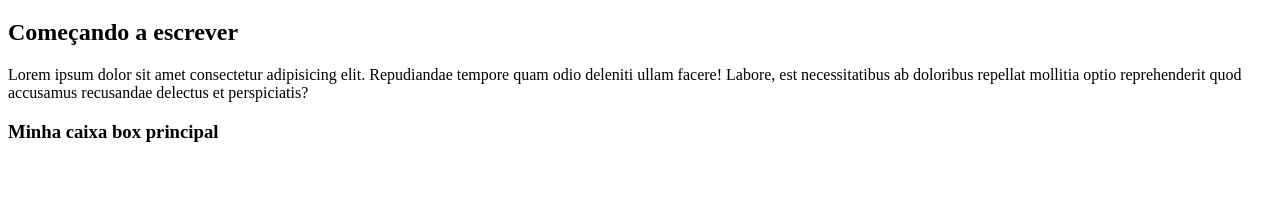
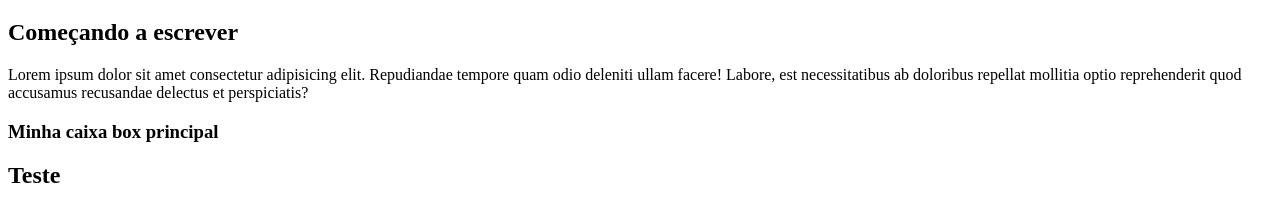
Before and after one commit to Rafaeltijpa/projeto-tags-aprendidas, a plain HTML site: page index.html in a window 1280 px wide. Shown: the part 61-282 px from the top of the page. Drawn offline with Linux system fonts and the light colour scheme.

Commit message:
v1 primeiros passos com tags html

```diff
--- a/index.html
+++ b/index.html
@@ -1,22 +1,29 @@
 <!DOCTYPE html>
 <html lang="pt-br">
+
 <head>
     <meta charset="UTF-8">
     <meta http-equiv="X-UA-Compatible" content="IE=edge">
     <meta name="viewport" content="width=device-width, initial-scale=1.0">
     <title>Aplicando as tags aprendidas</title>
 </head>
+
 <body>
 
-<h1>Aprendendo a escrever html</h1>
-<h2>Começando a escrever</h2>
-<p>Lorem ipsum dolor sit amet consectetur adipisicing elit. Repudiandae tempore quam odio deleniti ullam facere! Labore, est necessitatibus ab doloribus repellat mollitia optio reprehenderit quod accusamus recusandae delectus et perspiciatis?</p>
+    <h1>Aprendendo a escrever html</h1>
+    <h2>Começando a escrever</h2>
+    <p>Lorem ipsum dolor sit amet consectetur adipisicing elit. Repudiandae tempore quam odio deleniti ullam facere!
+        Labore, est necessitatibus ab doloribus repellat mollitia optio reprehenderit quod accusamus recusandae delectus
+        et perspiciatis?</p>
 
-<div class="container">
+    <div class="container">
 
-    <h3 id="box-1">Minha caixa box principal</h3>
+        <h3 id="box-1">Minha caixa box principal</h3>
 
-</div>
+        <h2>Teste</h2>
+
+    </div>
 
 </body>
+
 </html>
```
